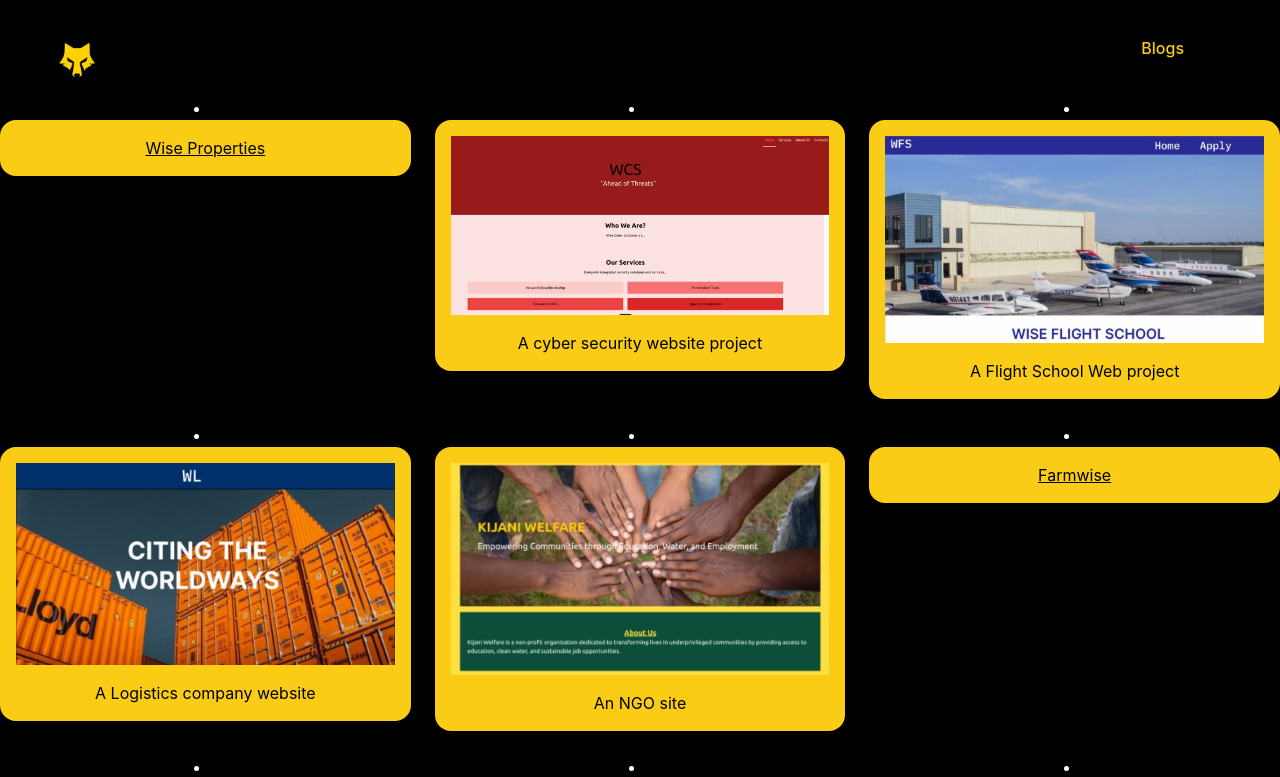
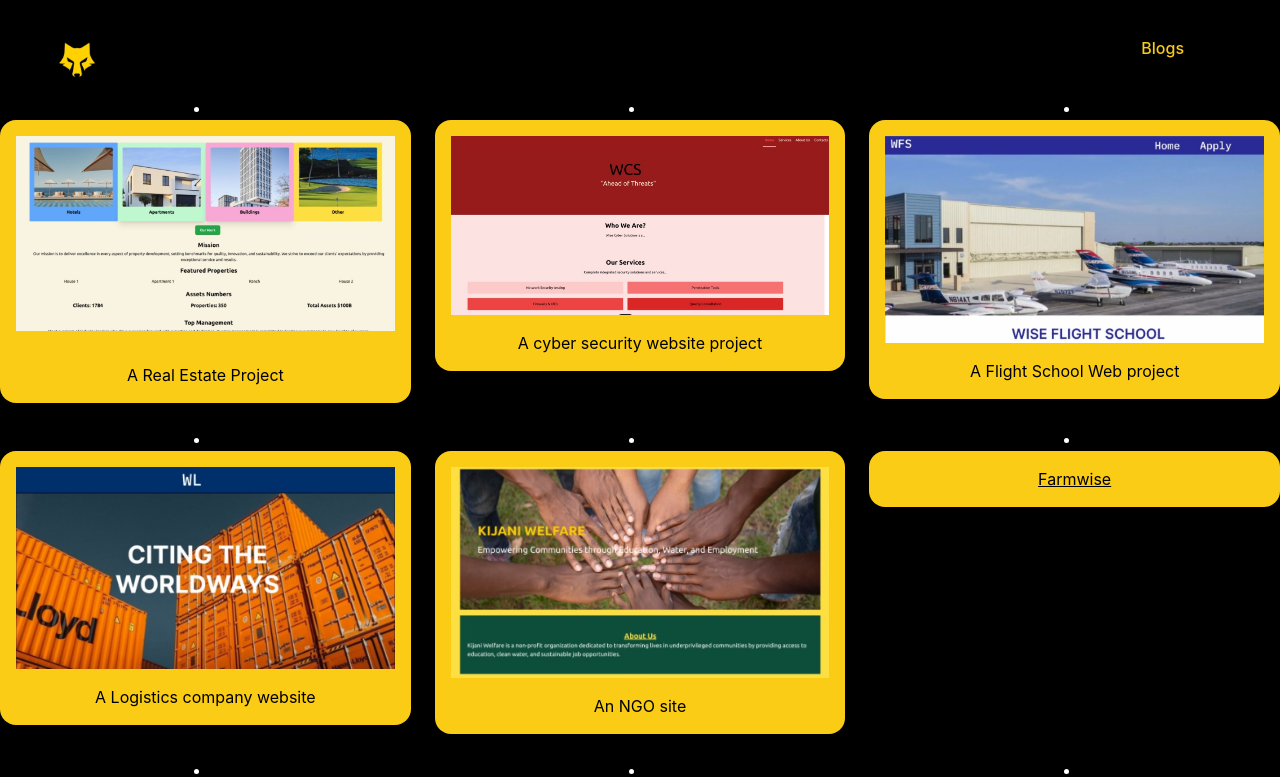
Before and after one commit to treva556/mt-portfolio, a React (Create React App) app: page /projects in a window 1280 px wide. Shown: the top 777 px of the page. Built offline with nearby package versions, Linux system fonts and the light colour scheme.

Commit message:
milestone 2

```diff
--- a/src/pages/projects.js
+++ b/src/pages/projects.js
@@ -11,7 +11,7 @@
 import Blog from '../assets/blog.jpeg';
 import Welfare from '../assets/welfare.jpeg';
 import Ren from '../assets/Ren.jpeg';
-
+import Prop from '../assets/prop.jpeg';
 
 
 function Projects() {
@@ -31,9 +31,10 @@
           href="https://wise-properties.vercel.app/"
           target="_blank"
           rel="noopener noreferrer"
-                className=" bg-yellow-400 rounded-2xl p-4 text-black underline block"
+          className="bg-yellow-400 rounded-2xl p-4 text-black block"
         >
-                Wise Properties
+          <img src={Prop} alt="Real Estate Project" className=" w-1/8 mb-8  " />
+          A Real Estate Project
         </a>
             </li>
             <li>
```
Lines whose indentation alone changed are shown as unchanged.
